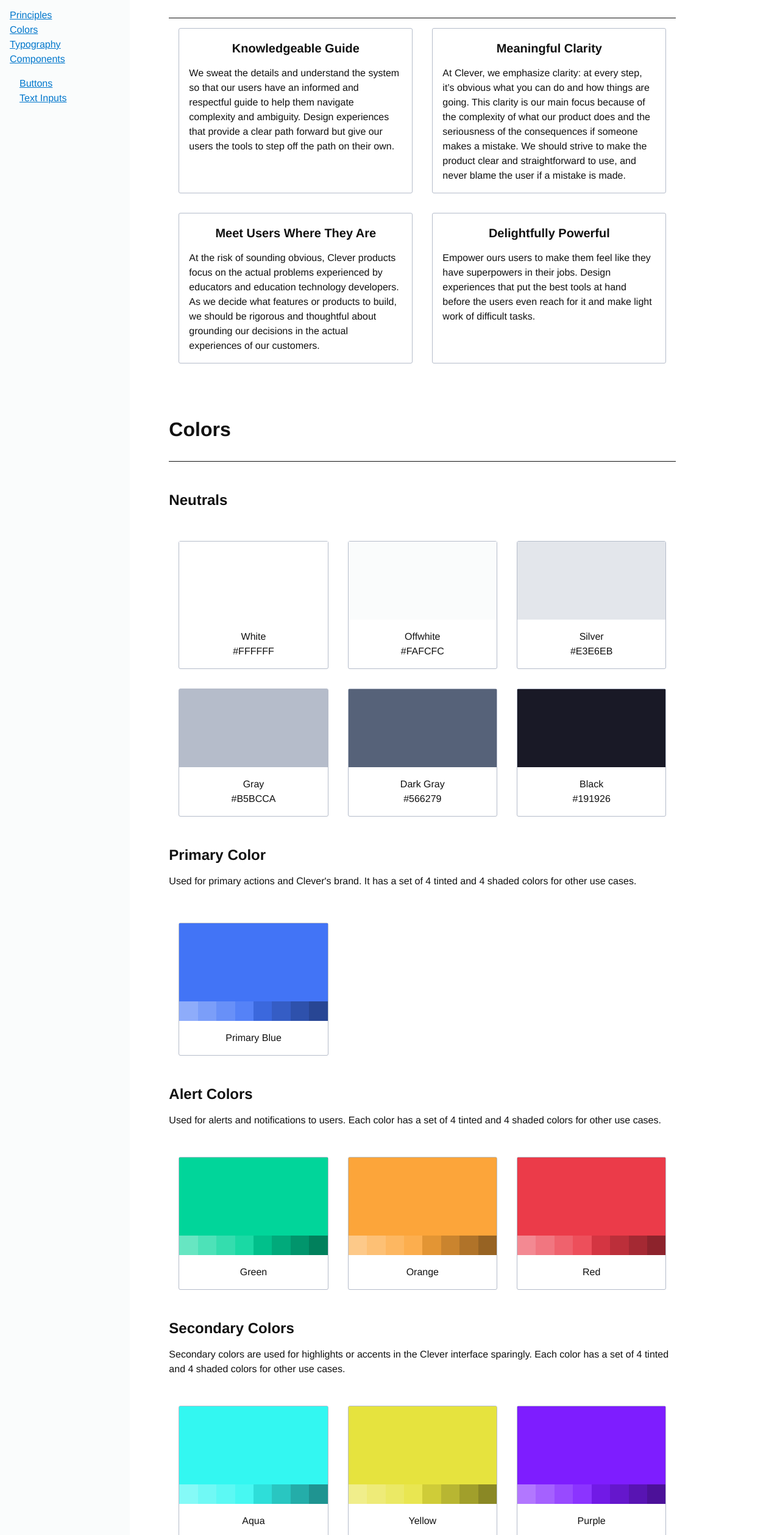
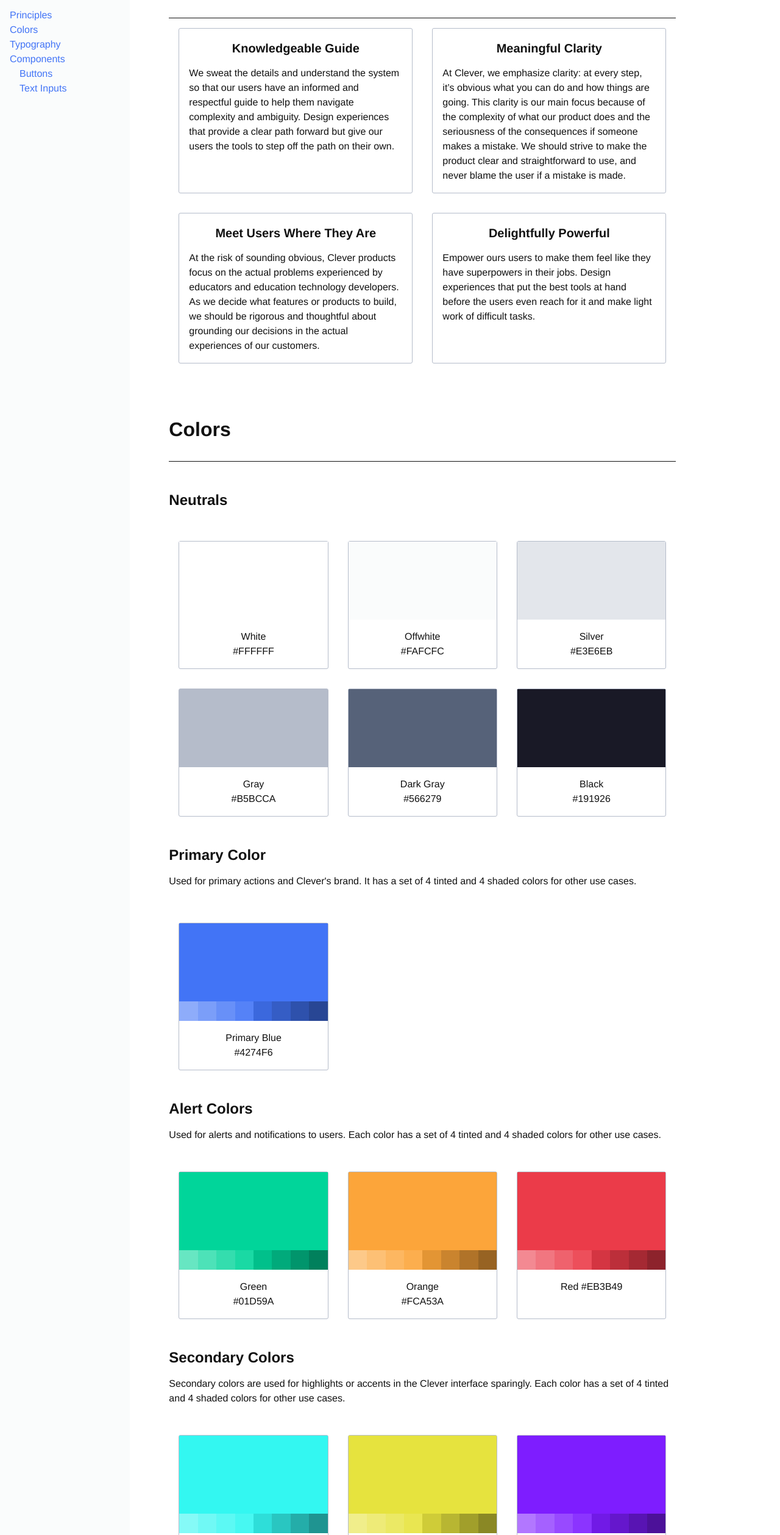
Before and after one commit to Clever/design-system, a website: page index.html in a window 1280 px wide. Shown: the part 83-2600 px from the top of the page at 61% size. Drawn offline with Linux system fonts and the light colour scheme.

Commit message:
cleaning up style on nav

```diff
--- a/index.html
+++ b/index.html
@@ -14,13 +14,13 @@
 			<nav>
 				<h1 class="mt1 mb2 blue">Clever</h1>
 				<ul class="list-reset">
-					<li><a href="#principles">Principles</a></li>
-					<li><a href="#colors">Colors</a></li>
-					<li><a href="#type">Typography</a></li>
-					<li><a href="#components">Components</a>
-						<ul class="list-reset ml2">
-							<li><a href="#buttons">Buttons</a></li>
-							<li><a href="#text-inputs">Text Inputs</a></li>
+					<li><a class="text-decoration-none blue" href="#principles">Principles</a></li>
+					<li><a class="text-decoration-none blue" href="#colors">Colors</a></li>
+					<li><a class="text-decoration-none blue" href="#type">Typography</a></li>
+					<li><a class="text-decoration-none blue" href="#components">Components</a>
+						<ul class="list-reset ml2 mt0">
+							<li><a class="text-decoration-none blue" href="#buttons">Buttons</a></li>
+							<li><a class="text-decoration-none blue" href="#text-inputs">Text Inputs</a></li>
 						</ul>
 					</li>
 				</ul>
@@ -168,7 +168,8 @@
 								<div class="col-3 flex-auto py1 bg-blue-s-4"></div>
 							</div>
 							<div class="center">
-								<p>Primary Blue</p>
+								<p>Primary Blue<br>
+								#4274F6</p>
 							</div>
 						</div>
 					</div>
@@ -193,7 +194,8 @@
 								<div class="col-3 flex-auto py1 bg-green-s-4"></div>
 							</div>
 							<div class="center">
-								<p>Green</p>
+								<p>Green<br>
+								#01D59A</p>
 							</div>
 						</div>
 					</div>
@@ -212,7 +214,8 @@
 								<div class="col-3 py2 bg-orange-s-4"></div>
 							</div>
 							<div class="center mt2">
-								<p>Orange</p>
+								<p>Orange<br>
+								#FCA53A</p>
 							</div>
 						</div>
 					</div>
@@ -231,7 +234,8 @@
 								<div class="col-3 py2 bg-red-s-4"></div>
 							</div>
 							<div class="center">
-								<p>Red</p>
+								<p>Red
+								#EB3B49</p>
 							</div>
 						</div>
 					</div>
@@ -256,7 +260,8 @@
 								<div class="col-3 py2 bg-aqua-s-4"></div>
 							</div>
 							<div class="center mt2">
-								<p>Aqua</p>
+								<p>Aqua
+								#33F7F1</p>
 							</div>
 						</div>
 					</div>
@@ -296,7 +301,8 @@
 								<div class="col-3 flex-auto py1 bg-yellow-s-4"></div>
 							</div>
 							<div class="center">
-								<p>Yellow</p>
+								<p>Yellow
+								#E6E33E</p>
 							</div>
 						</div>
 					</div>
@@ -315,7 +321,8 @@
 								<div class="col-3 py2 bg-purple-s-4"></div>
 							</div>
 							<div class="center mt2">
-								<p>Purple</p>
+								<p>Purple
+								#7E1DFF</p>
 							</div>
 						</div>
 					</div>
@@ -384,7 +391,7 @@
 					<h1>Components</h1>
 				</header>
 				<div class="flex flex-wrap pt2">
-					<header class="border-bottom border-silver" id="buttons">
+					<header class="" id="buttons">
 						<h2>Buttons</h2>
 					</header>
 					<div class="col-12">
@@ -394,7 +401,7 @@
 						<button class="btn offwhite bg-red border-red-s-2">Destructive Button</button>
 						<button class="btn bg-gray border-darkgray disabled">Disabled</button>
 				</div>
-				<header class="border-bottom border-silver" id="text-input">
+				<header class="" id="text-input">
 					<h2>Text Input</h2>
 				</header>
 				<div class="flex col-12">
```
